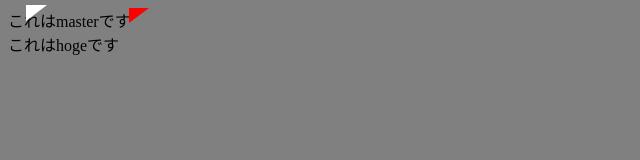
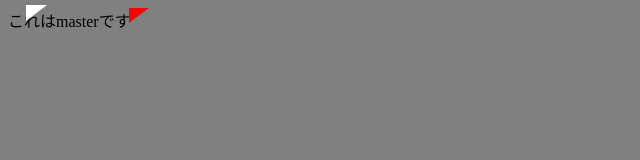
Before and after one commit to sassyxsi/CSSTest, a plain HTML site: page index.html in a window 1280 px wide. Shown: the whole page, without its empty margins (0-640 px from the left). Drawn offline with Linux system fonts and the light colour scheme.

Commit message:
master更新

```diff
--- a/index.html
+++ b/index.html
@@ -10,6 +10,5 @@
 <body>
     <div class="balloon1"></div>
     <div>これはmasterです</div>
-    <div>これはhogeです</div>
 </body>
 </html>
```
